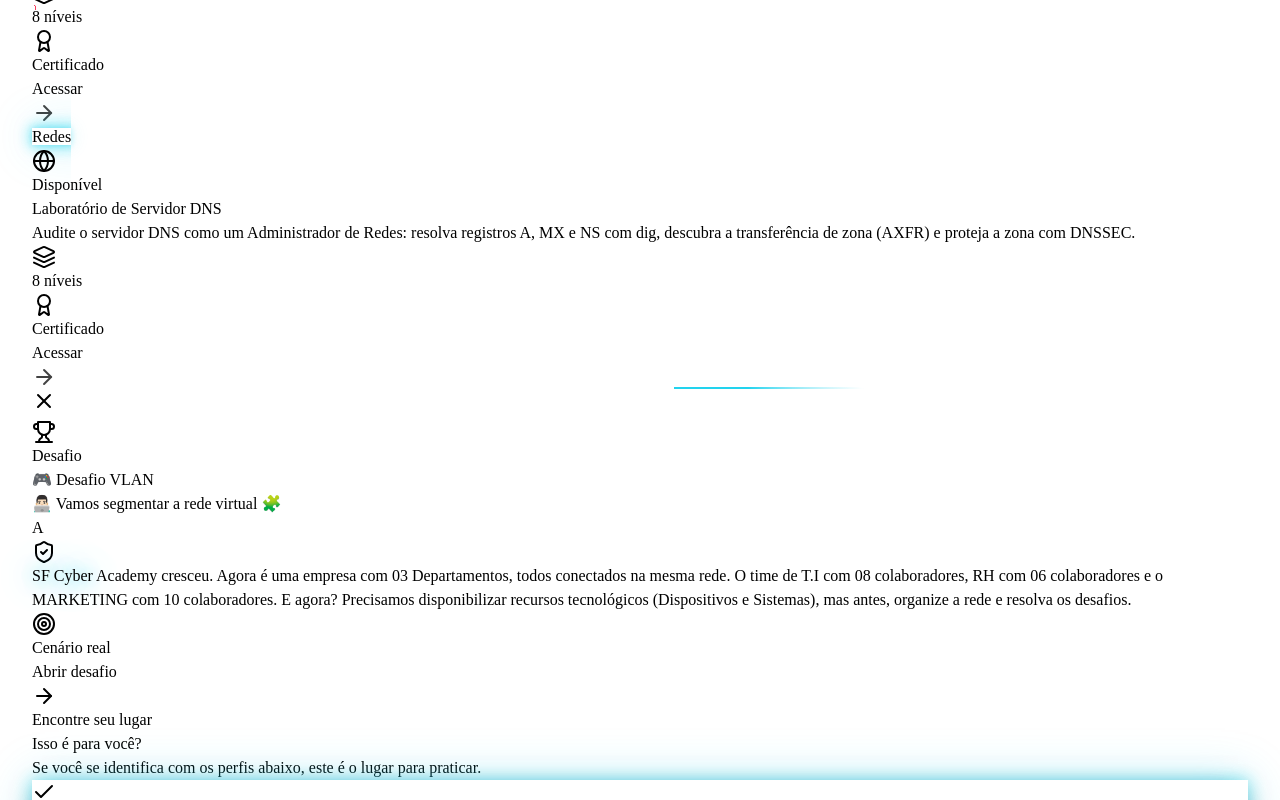
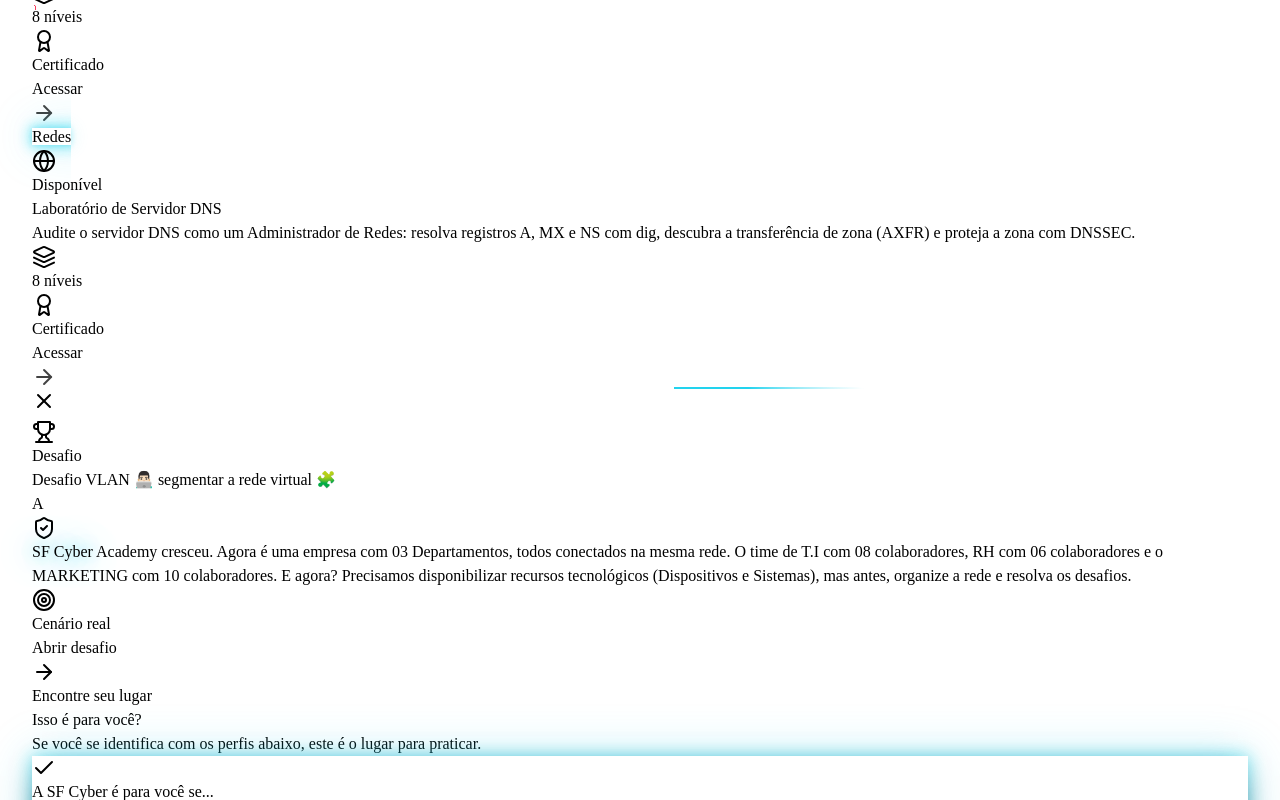
Before and after one commit to sandronsk1977-creator/sf-cyber, a React (Vite) app in the folder client/: page / in a window 1280 px wide. Both pictures are taken after a click on the button "Desafio do Guerreiro". Shown: the part 2912-3712 px from the top of the page. Built offline with nearby package versions, Linux system fonts and the light colour scheme.

Commit message:
Update title text in DesafioVlanModal component

```diff
--- a/client/src/components/DesafioVlanModal.tsx
+++ b/client/src/components/DesafioVlanModal.tsx
@@ -64,7 +64,7 @@ export function DesafioVlanModal({ open, onOpenChange }: DesafioVlanModalProps)
           id="desafio-vlan-title"
           className="mb-2 font-mono text-2xl font-extrabold text-white"
         >
-          🎮 Desafio VLAN <p>👨🏻‍💻 Vamos segmentar a rede virtual 🧩</p>
+         Desafio VLAN 👨🏻‍💻 segmentar a rede virtual 🧩
         </h2>
         <p className="mb-5 text-sm leading-relaxed text-slate-300">
           A <SFCyber /> Academy cresceu. Agora é uma empresa com 03 Departamentos, todos conectados
```
